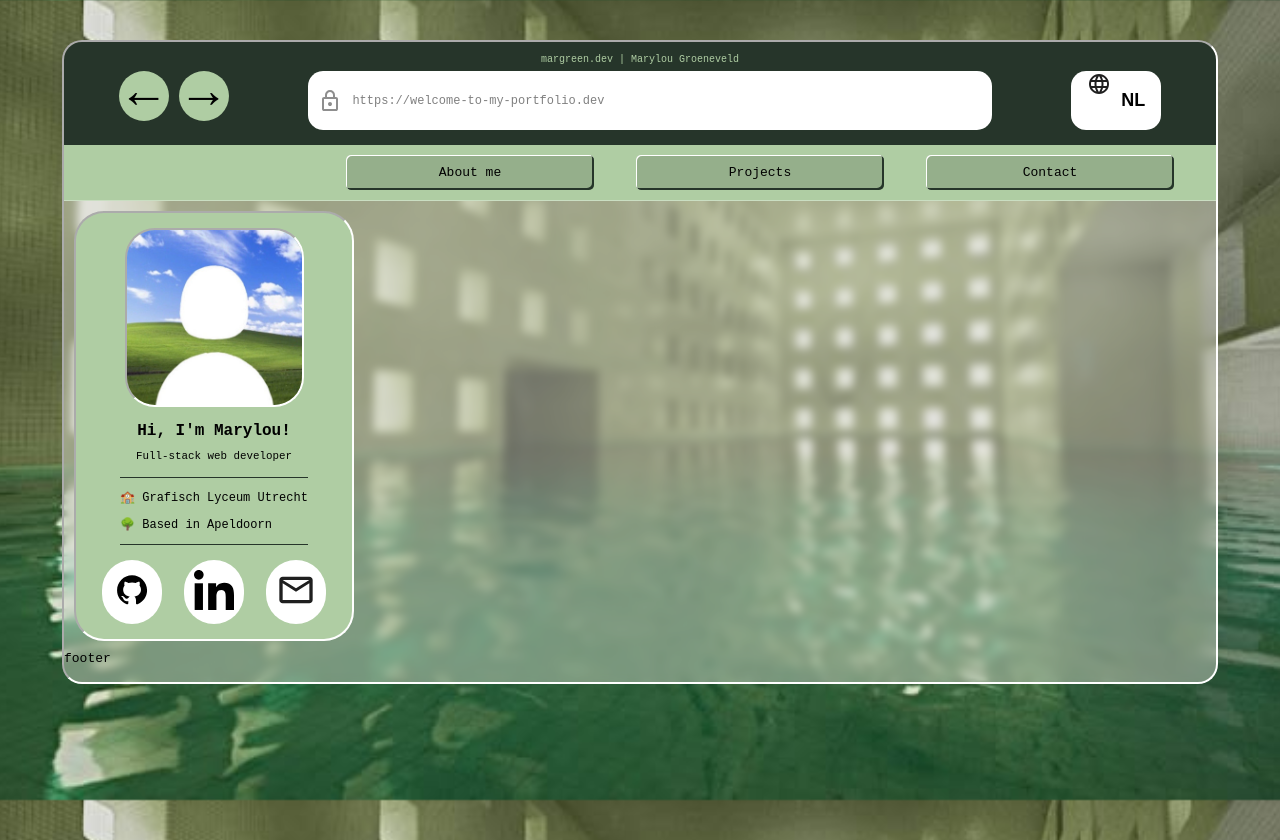
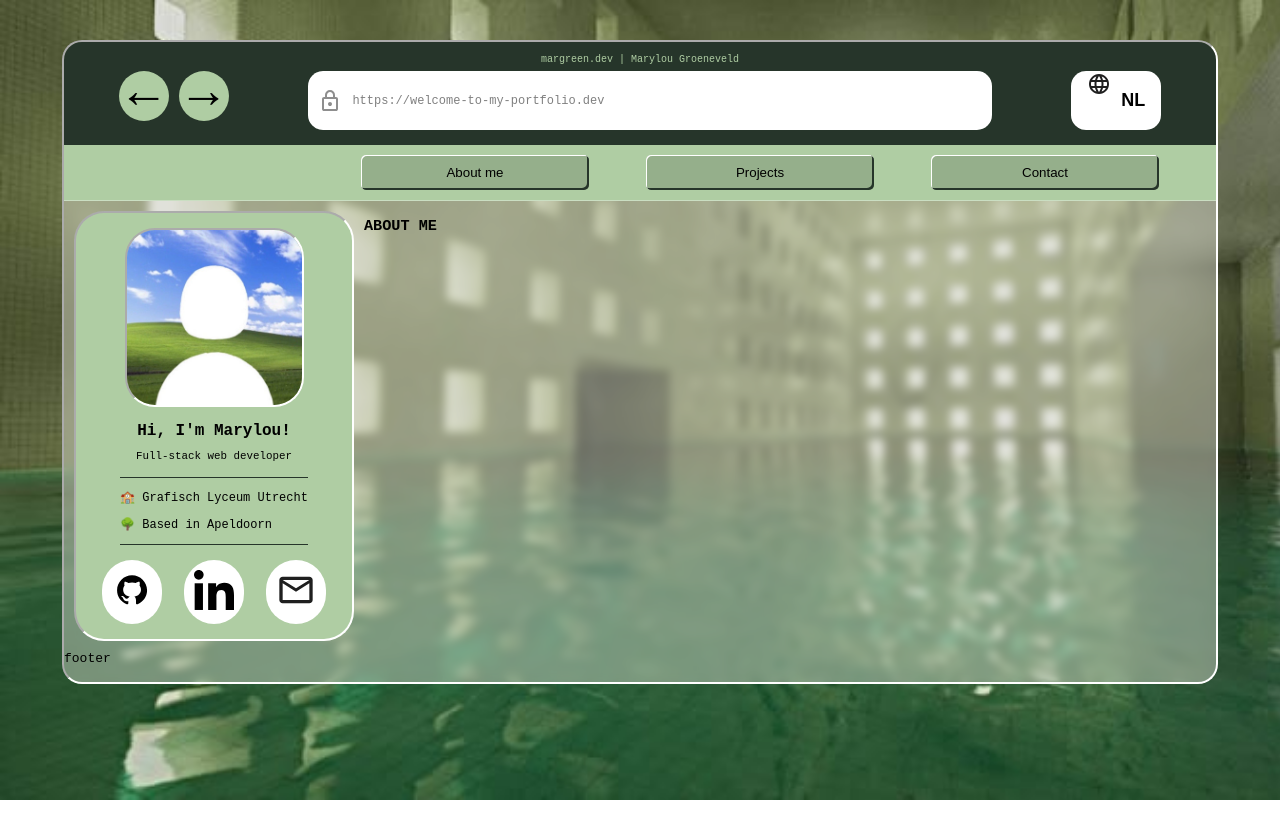
Before and after one commit to MarGreenDev/margreendev-portfolio, a React (Vite) app: page / in a window 1280 px wide. After the commit the page ends 800 px from the top, so only its background shows below. Built offline with nearby package versions, Linux system fonts and the light colour scheme.

Commit message:
add state changing logic for main page

```diff
--- a/src/App.jsx
+++ b/src/App.jsx
@@ -1,9 +1,16 @@
 import { useTranslation } from "react-i18next"
+import { useState } from "react";
 import Nav from "./components/nav";
 import Sidebar from "./components/sidebar";
+import About from "./pages/about";
+import Projects from "./pages/projects";
+import Contact from "./pages/contact";
+
 
 function App() {
   const { i18n } = useTranslation();
+
+  const [activePage, setActivePage] = useState("about");
 
   const switchLanguage = () => {
     const newLanguage = i18n.language === "en" ? "nl" : "en";
@@ -37,7 +44,7 @@ function App() {
         </div>
       </header>
 
-      <Nav />
+      <Nav setActivePage={setActivePage} />
 
       <div className="browser-body">
 
@@ -46,6 +53,9 @@ function App() {
           < Sidebar />
 
           <main>
+            {activePage === "about" && <About />}
+            {activePage === "projects" && <Projects />}
+            {activePage === "contact" && <Contact />}
           </main>
         </div>
 
--- a/src/components/nav.jsx
+++ b/src/components/nav.jsx
@@ -1,14 +1,18 @@
 import { useTranslation } from "react-i18next"
 
-export default function Nav() {
+export default function Nav({ setActivePage }) {
     const { t } = useTranslation();
 
     return (
         <nav>
             <ul>
-                <li><a href="#">{t("nav.about-me")}</a></li>
-                <li><a href="#">{t("nav.projects")}</a></li>
-                <li><a href="#">{t("nav.contact")}</a></li>
+                <li>
+                    <button onClick={() => setActivePage("about")}>
+                        {t("nav.about-me")}
+                    </button>
+                </li>
+                <li><button onClick={() => setActivePage("projects")}>{t("nav.projects")}</button></li>
+                <li><button onClick={() => setActivePage("contact")}>{t("nav.contact")}</button></li>
             </ul>
         </nav>
     );
--- a/src/index.css
+++ b/src/index.css
@@ -10,7 +10,7 @@ html {
 
 body {
   margin: 0;
-  min-height: 100vh;
+  min-height: 90vh;
 
   background-image: url(assets/background-img.jpeg);
   background-repeat: no-repeat;
@@ -117,9 +117,15 @@ nav {
   border-bottom: solid rgba(255, 255, 255, 0.33) 1px;
 }
 
-nav a {
-  color: inherit;
-  text-decoration: none;
+nav button {
+  display: block;
+  width: 100%;
+  height: 100%;
+  padding: 10px;
+
+  background-color: transparent;
+  border: none;
+  cursor: pointer;
 }
 
 nav ul {
@@ -132,7 +138,6 @@ nav ul {
 
 nav ul li {
   background-color: rgba(0, 0, 0, 0.15);
-  padding: 10px;
   margin: 10px 0 10px 0;
 
   min-width: 25%;
--- /dev/null
+++ b/src/pages/about.jsx
@@ -0,0 +1,9 @@
+
+
+export default function About() {
+
+
+    return (
+        <h3>ABOUT ME</h3>
+    )
+}
--- /dev/null
+++ b/src/pages/contact.jsx
@@ -0,0 +1,8 @@
+
+
+export default function Contact() {
+
+    return (
+        <h3>CONTACT</h3>
+    )
+}
--- /dev/null
+++ b/src/pages/projects.jsx
@@ -0,0 +1,8 @@
+
+
+export default function Projects() {
+
+    return (
+        <h3>PROJECTS</h3>
+    )
+}
```
